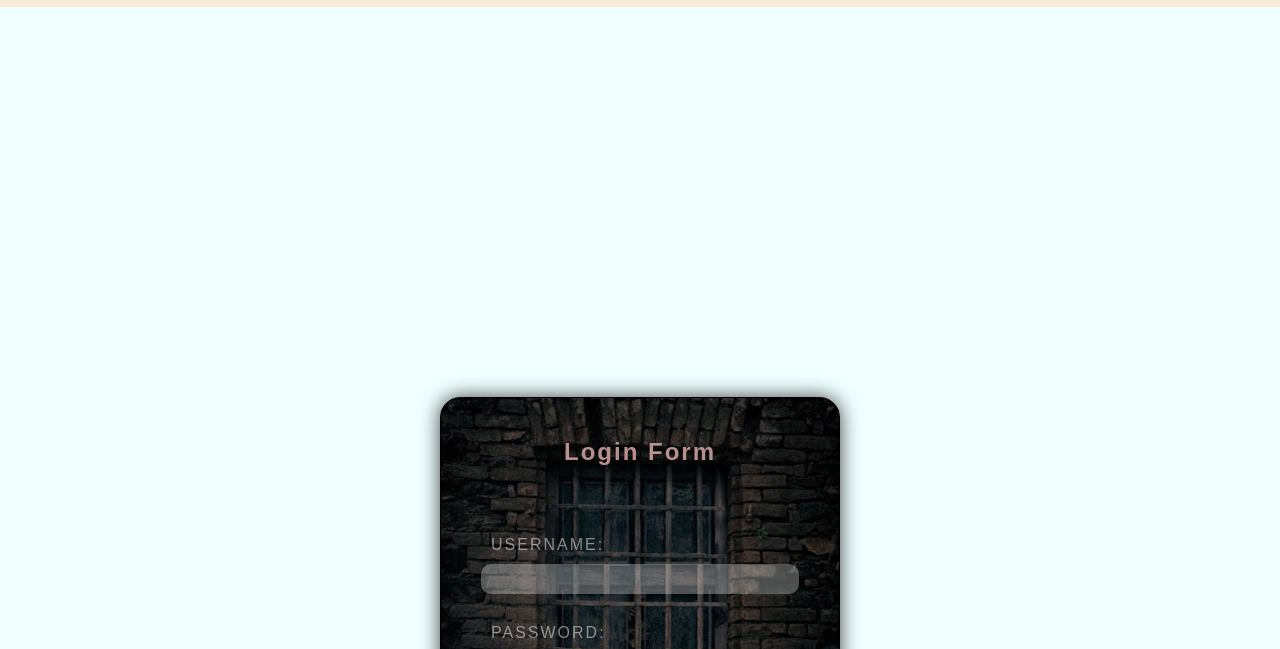
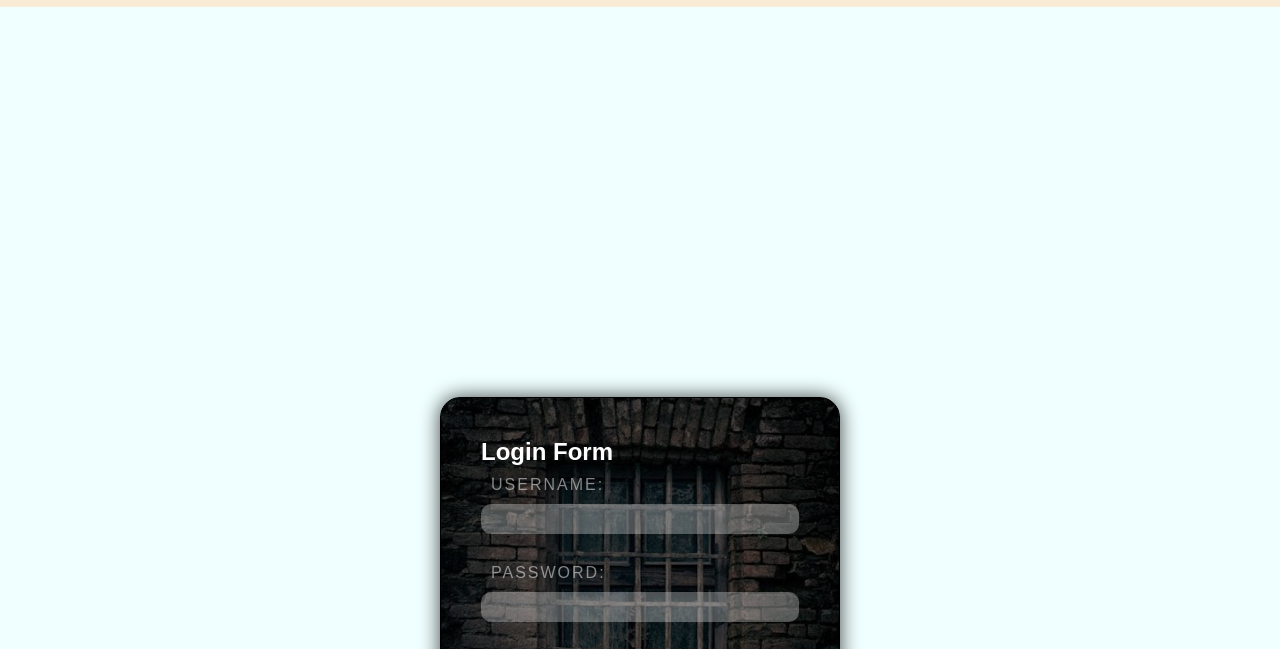
Before and after one commit to SirGrimm254/GrimmWorld, a plain HTML site: page login.html in a window 1280 px wide. Shown: the part 73-722 px from the top of the page. Drawn offline with Linux system fonts and the light colour scheme.

Commit message:
Update login.html

```diff
--- a/login.html
+++ b/login.html
@@ -21,7 +21,7 @@
   </header>
   <div class="login">
     <form id="loginForm">
-      <h1>Login Form</h1>
+      <h2>Login Form</h2>
       <label for="username">Username: </label>
       <input type="text" id="username" name="username" required>
       <label for="password">Password: </label>
```
